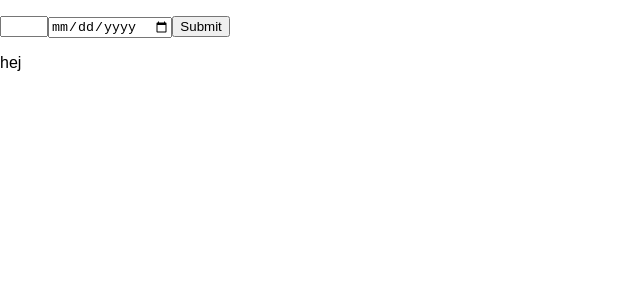
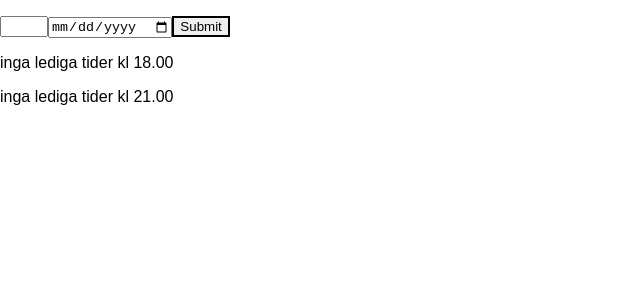
Before and after one commit to dbaettig/restaurangbokning, a React (Create React App) app in the folder restaurangbokning/: page / in a window 1280 px wide. Shown: the top 300 px of the page, without its empty margins (0-640 px from the left). Built offline with nearby package versions, Linux system fonts and the light colour scheme; no server answers.

Commit message:
new form created by

```diff
--- a/restaurangbokning/src/App.css
+++ b/restaurangbokning/src/App.css
@@ -26,3 +26,7 @@
   from { transform: rotate(0deg); }
   to { transform: rotate(360deg); }
 }
+
+button{
+border:black solid 2px;
+}
--- a/restaurangbokning/src/components/Form.js
+++ b/restaurangbokning/src/components/Form.js
@@ -3,9 +3,12 @@ import React, { Component } from 'react';
 class Form extends Component {
 	state = {
 		date: "",
+		participants: "",
 		response: {},
-		firstTime: false,
-		secondTime: false
+		firstSitting: false,
+		secondSitting: false,
+		chosenSitting: "",
+		showGuestForm: false
 	}
 
 	fetchDate = (event) => {
@@ -53,10 +56,11 @@ class Form extends Component {
 
 	handleChange = (event) => {
 		this.setState({ [event.target.name]: event.target.value })
+
 	}
 
 	countReservations = (time) => {
-		this.setState({response: time});
+		this.setState({ response: time });
 		console.log(this.state.response);
 		//filtrera till 2 olika arrayer
 		let firstTime = time.filter(sitting => sitting.time === "18:00:00");
@@ -64,26 +68,65 @@ class Form extends Component {
 		console.log(firstTime.length);
 		console.log(secondTime.length);
 
+		if (firstTime.length < 15) {
+			this.setState({
+				firstSitting: true
+			})
+		}
+		if (secondTime.length < 15) {
+			this.setState({
+				secondSitting: true
+			})
+		}
+
 		//räkna dom olika arrayerna
-
-
 		//sätt state true eller false
 
 	}
+	showGuestForm = (event) => {
+		this.setState({
+			showGuestForm: true
+		})
 
+	}
 
 
 	render() {
 		return (
 			<div>
+				{this.state.showGuestForm ? (<div>"hejhej form"</div>) : (
+					< div >
+
 						<form method="POST" className="form" onSubmit={this.fetchDate}>
 							<input type="number" min="1" max="6" name="participants" onChange={this.handleChange} />
 							<input type="date" name="date" onChange={this.handleChange} />
 							<button type="submit" value="submit">Submit</button>
 						</form>
-				<p>{this.state.date}</p>
-			<p>hej</p>
-			</div>)
+						<div className="timeButtons">
+							{this.state.firstSitting ? (
+								<button name="chosenSitting" value="18:00:00" onClick={(event) => { this.handleChange(event); this.showGuestForm(); }}>
+									18:00</button>
+
+
+							) :
+								(<p>inga lediga tider kl 18.00</p>)
+							}
+							{this.state.secondSitting ? (
+								<button name="chosenSitting" value="21:00:00" onClick={(event) => { this.handleChange(event); this.showGuestForm(); }}>
+									21:00</button>
+
+
+							) :
+								(<p>inga lediga tider kl 21.00</p>)
+							}
+						</div>
+
+					</div>
+				)}
+
+			</div>
+		);
 	}
 }
+
 export default Form;
```
Lines whose indentation alone changed are shown as unchanged.
